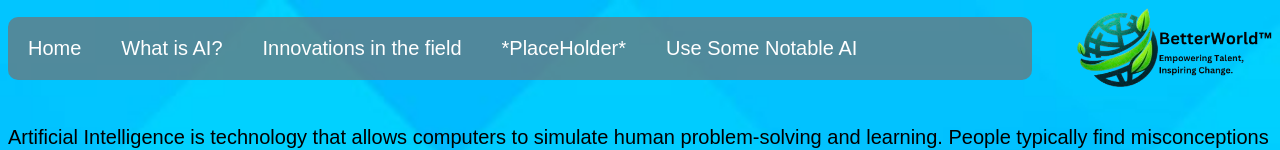
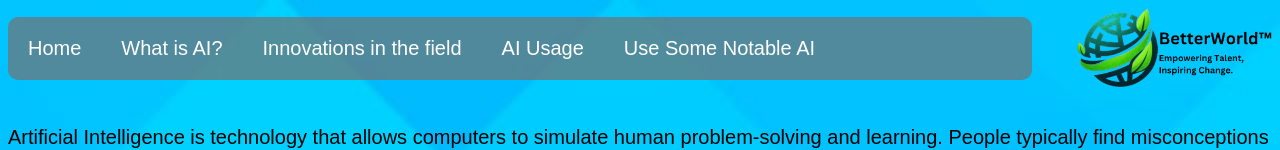
Before and after one commit to LWA-Nerd/H4rry-P0tt3r.github.io, a plain HTML site: page Ethicality of AI Website/background.html in a window 1280 px wide. Shown: the top 150 px of the page. Drawn offline with Linux system fonts and the light colour scheme; a web font is replaced by a local one.

Commit message:
bah humbug

```diff
--- a/Ethicality of AI Website/background.html
+++ b/Ethicality of AI Website/background.html
@@ -16,7 +16,7 @@
             <li class="nav"><a href="index.html">Home</a></li>
             <li class="nav"><a href="background.html">What is AI?</a></li>
             <li class="nav"><a href="innovation.html">Innovations in the field</a></li>
-            <li class="nav"><a href="">*PlaceHolder*</a></li>
+            <li class="nav"><a href="usage.html">AI Usage</a></li>
             <li class="nav"><a href="ai.html">Use Some Notable AI</a></li>
         </ul>
         <img src="BetterWorldLogo.png" id="logo">
```
